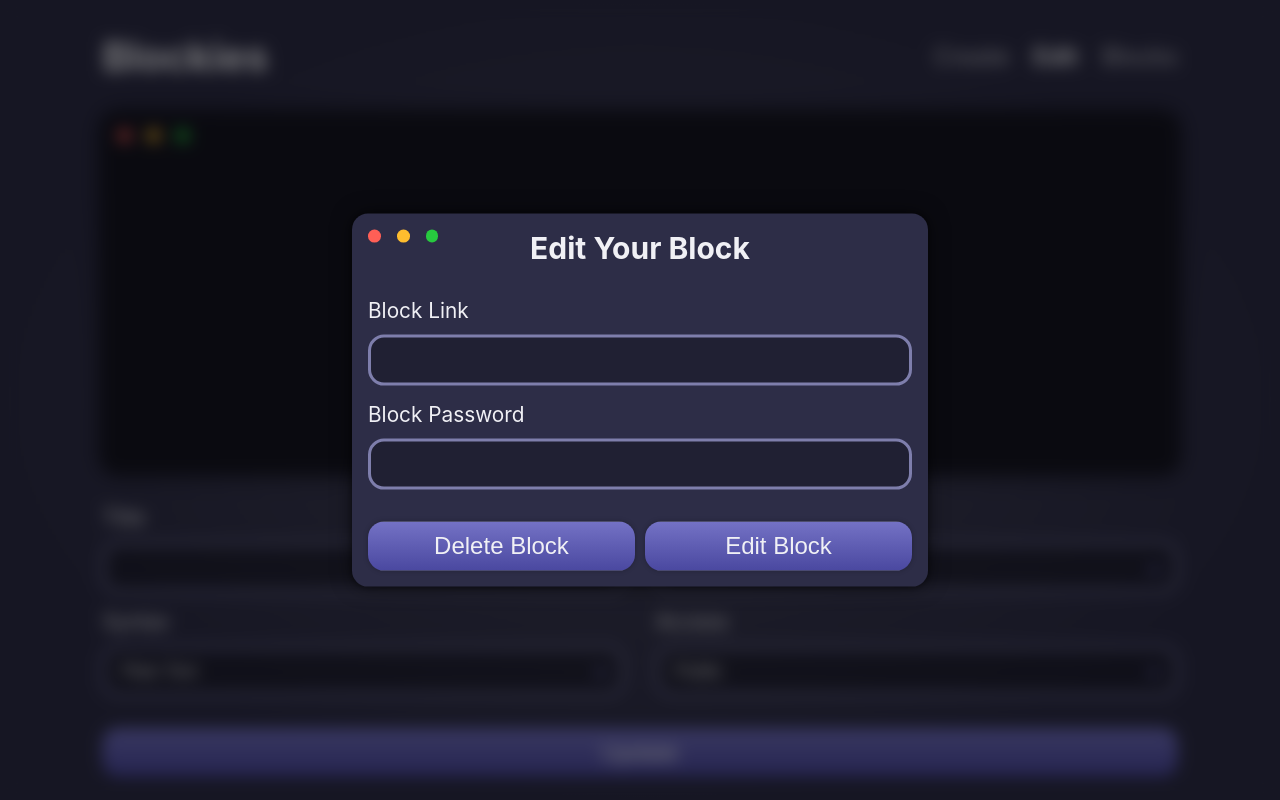
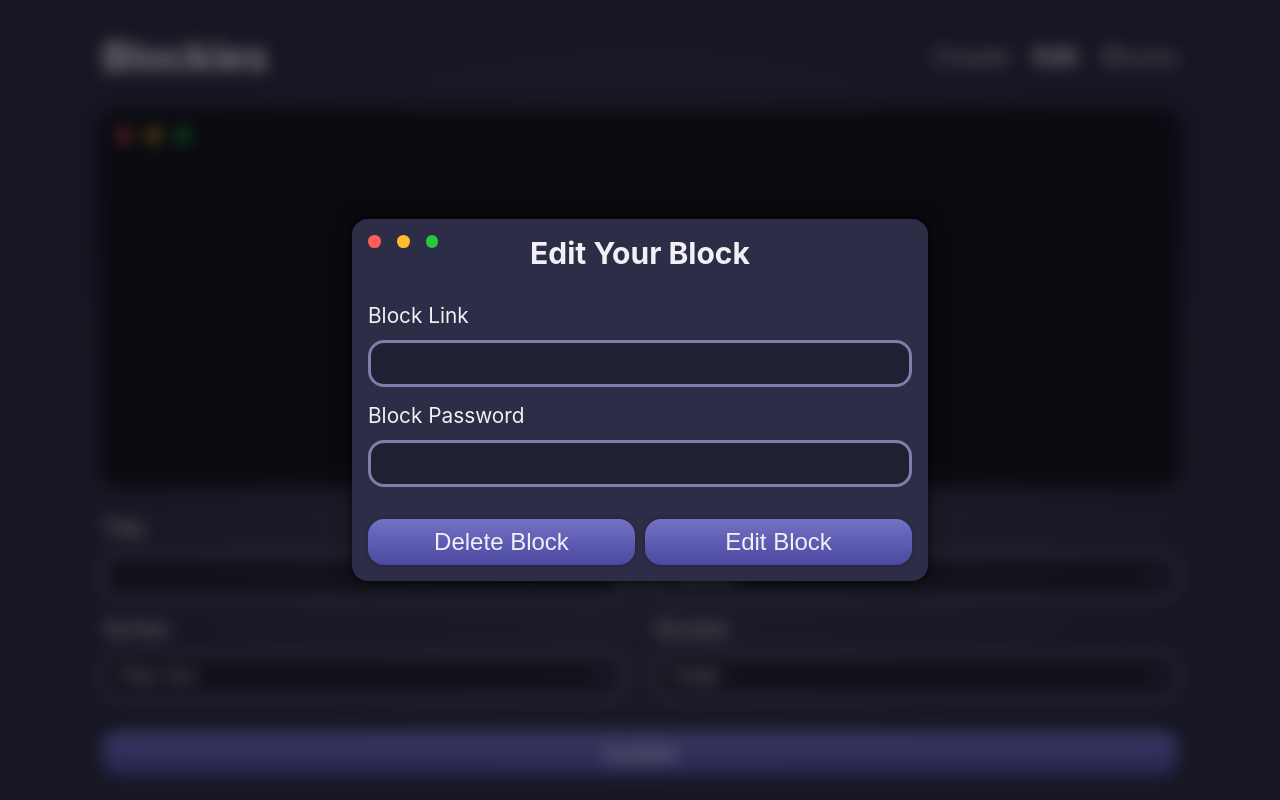
Before and after one commit to MichieCodes/blockies, a Next.js app: page /edit in a window 1280 px wide. Built offline with nearby package versions, Linux system fonts and the light colour scheme.

Commit message:
Make font sizes and padding smaller

```diff
--- a/components/Button.tsx
+++ b/components/Button.tsx
@@ -13,7 +13,7 @@ export function Button(props: ButtonProps) {
 
 const StyledButton = styled.button`
   cursor: pointer;
-  padding: 1.3rem ${SIZES.s_md};
+  padding: 1.125rem ${SIZES.s_md};
   font-family: Ubuntu, sans-serif;
   font-size: 3rem;
   font-weight: 500;
--- a/components/Input.tsx
+++ b/components/Input.tsx
@@ -61,7 +61,7 @@ const StyledInputLabel = styled.label`
   font-size: 2.6rem;
 `
 const StyledInput = styled.input`
-  padding: ${SIZES.s_sm} ${SIZES.s_md};
+  padding: 1.25rem 1.875rem;
   font-family: Ubuntu, sans-serif;
   font-size: 2.2rem;
   border: 3px solid ${COLORS.light_blue};
--- a/components/Modal.tsx
+++ b/components/Modal.tsx
@@ -137,7 +137,7 @@ const StyledModal = styled.div<StyledModalProps>`
     }
 
     & > h2 {
-      font-size: 3.75rem;
+      font-size: ${(props) => props.size === 'sm' ? 3.45 : 3.75}rem;
       font-weight: 700;
     }
   }
```
